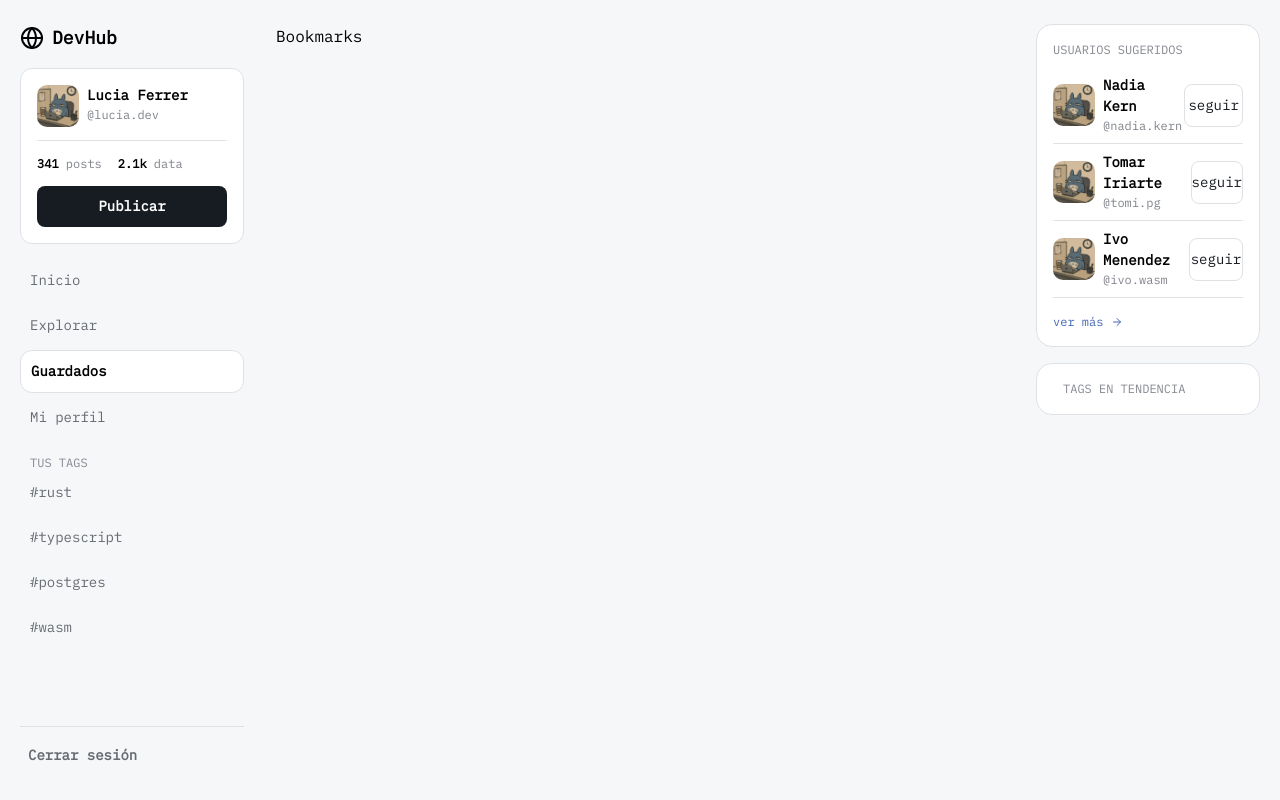
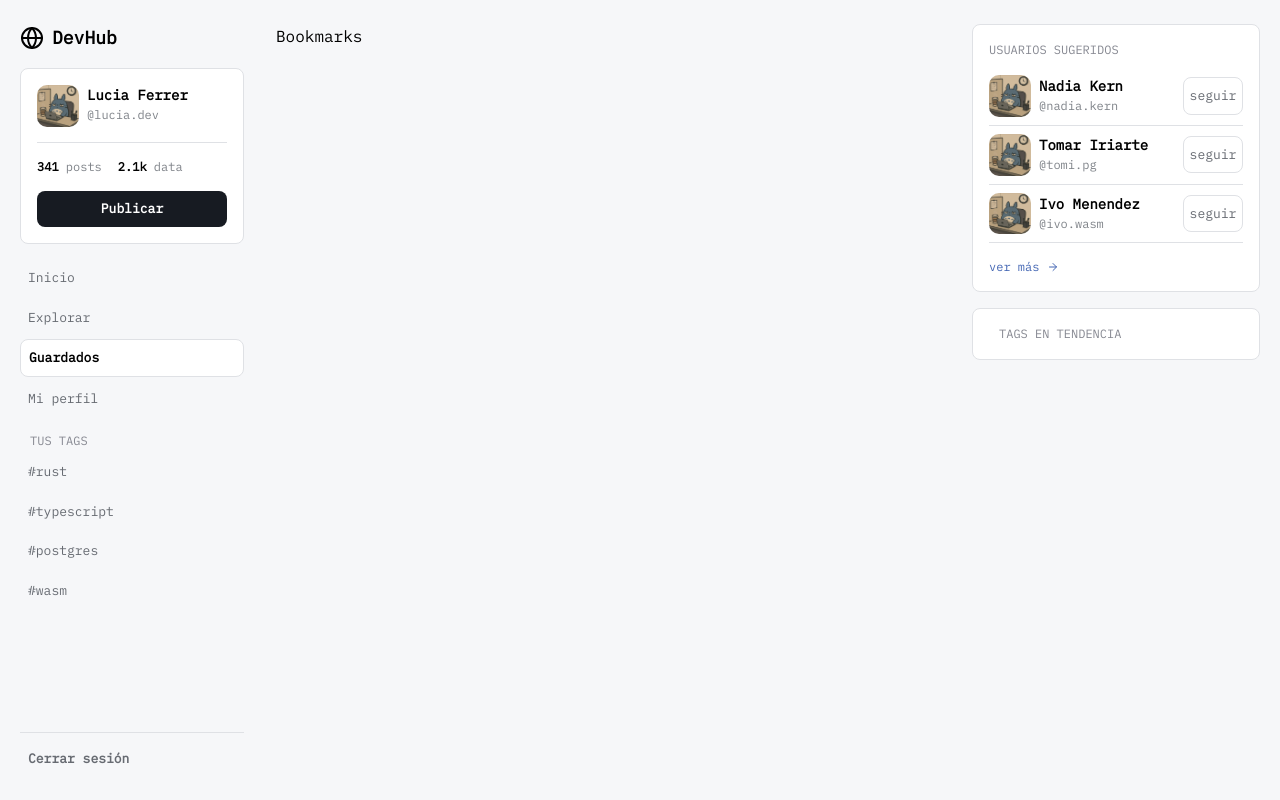
Before and after one commit to InakiCarcereny/metodologia-2-proyecto-final, a Next.js app: page /bookmarks in a window 1280 px wide. Built offline with nearby package versions, Linux system fonts and the light colour scheme.

Commit message:
refactor: component styles

```diff
--- a/src/app/(routes)/layout.tsx
+++ b/src/app/(routes)/layout.tsx
@@ -7,7 +7,7 @@ export default function RoutesLayout({
 }: LayoutProps<'/'>): JSX.Element {
   return (
     <div className="flex h-screen w-full justify-center">
-      <div className="grid w-full max-w-310 grid-cols-[14rem_1fr_14rem] gap-8">
+      <div className="grid w-full max-w-310 grid-cols-[14rem_1fr_18rem] gap-8">
         <NavigationSideBar />
 
         <main className="overflow-y-auto pt-6">{children}</main>
--- a/src/components/NavItem.tsx
+++ b/src/components/NavItem.tsx
@@ -18,7 +18,7 @@ export function NavItem({ label, path }: NavItemProps): JSX.Element {
     <li className="w-full">
       <Link
         className={cn(
-          'block w-full rounded-xl p-2.5 text-[14px] hover:bg-white',
+          'block w-full rounded-lg p-2 text-[13px] hover:bg-white',
           isActive
             ? 'border border-[#dfe1e5] bg-white font-bold text-black'
             : 'font-medium text-[#676b72]',
--- a/src/components/NavigationSideBar.tsx
+++ b/src/components/NavigationSideBar.tsx
@@ -9,7 +9,7 @@ import { UserCard } from '@/components/UserCard';
 
 export function NavigationSideBar(): JSX.Element {
   return (
-    <aside className="sticky top-0 flex flex-col justify-between gap-6 overflow-y-auto py-6">
+    <aside className="sticky top-0 flex flex-col justify-between overflow-y-auto py-6">
       <div className="flex flex-col gap-4">
         <header>
           <Link className="flex items-center gap-2" href="/home">
--- a/src/components/TagItem.tsx
+++ b/src/components/TagItem.tsx
@@ -18,7 +18,7 @@ export function TagItem({ label, path }: TagItemProps): JSX.Element {
     <li className="w-full">
       <Link
         className={cn(
-          'block w-full rounded-xl p-2.5 text-[14px] hover:bg-white',
+          'block w-full rounded-lg p-2 text-[13px] hover:bg-white',
           isActive
             ? 'border border-[#dfe1e5] bg-white font-bold text-black'
             : 'font-medium text-[#676b72]',
--- a/src/components/TagList.tsx
+++ b/src/components/TagList.tsx
@@ -31,7 +31,7 @@ const TAGS: TagList = [
 
 export function TagList(): JSX.Element {
   return (
-    <div className="flex flex-col">
+    <div className="flex flex-col gap-1">
       <span className="pl-2.5 font-medium text-[#878992] text-[12px]">
         TUS TAGS
       </span>
--- a/src/components/UserCard.tsx
+++ b/src/components/UserCard.tsx
@@ -5,7 +5,7 @@ import { Button } from '@/components/ui/Button';
 
 export function UserCard(): JSX.Element {
   return (
-    <article className="flex h-44 w-56 flex-col justify-between rounded-xl border border-[#dfe1e5] bg-[#ffffff] p-4">
+    <article className="flex h-44 w-56 flex-col justify-between rounded-lg border border-[#dfe1e5] bg-[#ffffff] p-4">
       <div className="flex gap-2">
         <Image
           alt="image"
--- a/src/components/ui/Button.tsx
+++ b/src/components/ui/Button.tsx
@@ -3,7 +3,7 @@ import type { ButtonHTMLAttributes, JSX } from 'react';
 import { cn } from '@/lib/utils';
 
 const buttonVariants = cva(
-  ' rounded-lg py-2.5 font-semibold text-[14px] cursor-pointer',
+  'rounded-lg py-2 font-semibold text-[13px] cursor-pointer',
   {
     defaultVariants: {
       variant: 'primary',
@@ -13,7 +13,7 @@ const buttonVariants = cva(
         primary: 'bg-[#171b22] text-white hover:bg-[#303540]',
         secondary: 'bg-none text-[#676b72] hover:bg-white hover:text-black',
         tertiary:
-          'bg-none border border-[#dfe1e5] hover:border-[#9b9ea5] text-[#171b22]',
+          'bg-none border border-[#dfe1e5] hover:border-[#9b9ea5] text-[#676b72]',
       },
     },
   },
--- a/src/components/ui/CardWrapper.tsx
+++ b/src/components/ui/CardWrapper.tsx
@@ -17,7 +17,7 @@ export function CardWrapper<T extends ElementType = 'div'>({
   return (
     <Component
       className={cn(
-        'rounded-2xl border border-[#dfe1e5] bg-white p-4',
+        'rounded-lg border border-[#dfe1e5] bg-white p-4',
         className,
       )}
       {...props}
```
